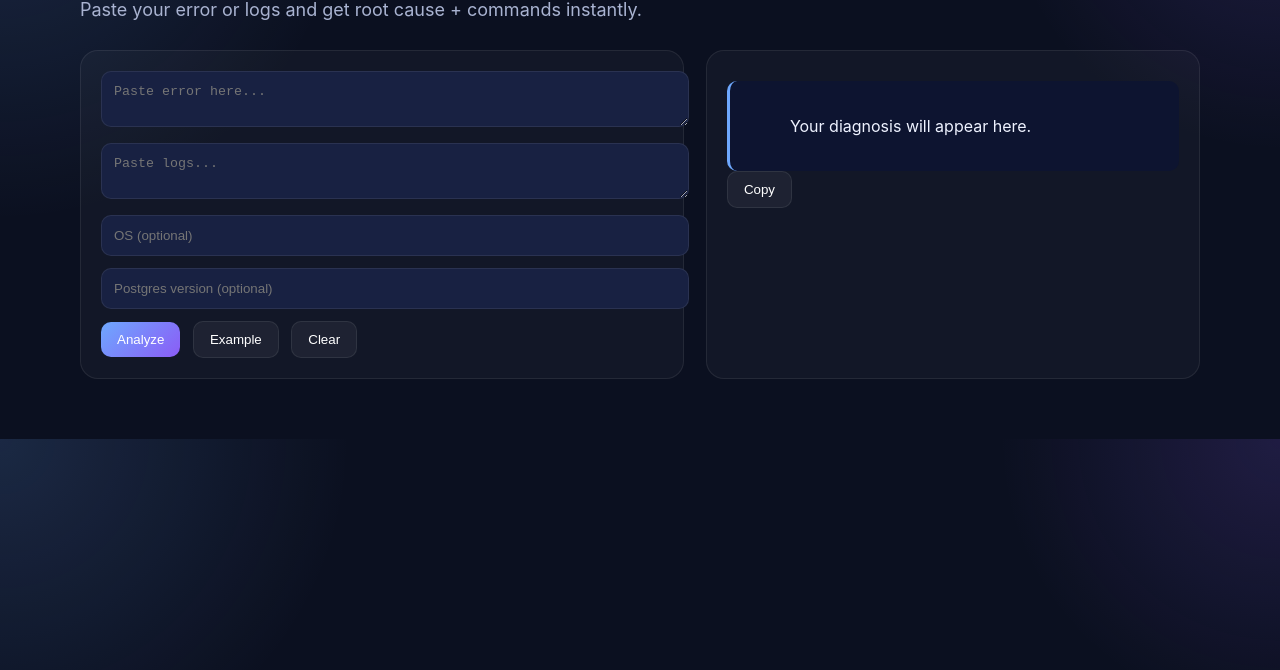
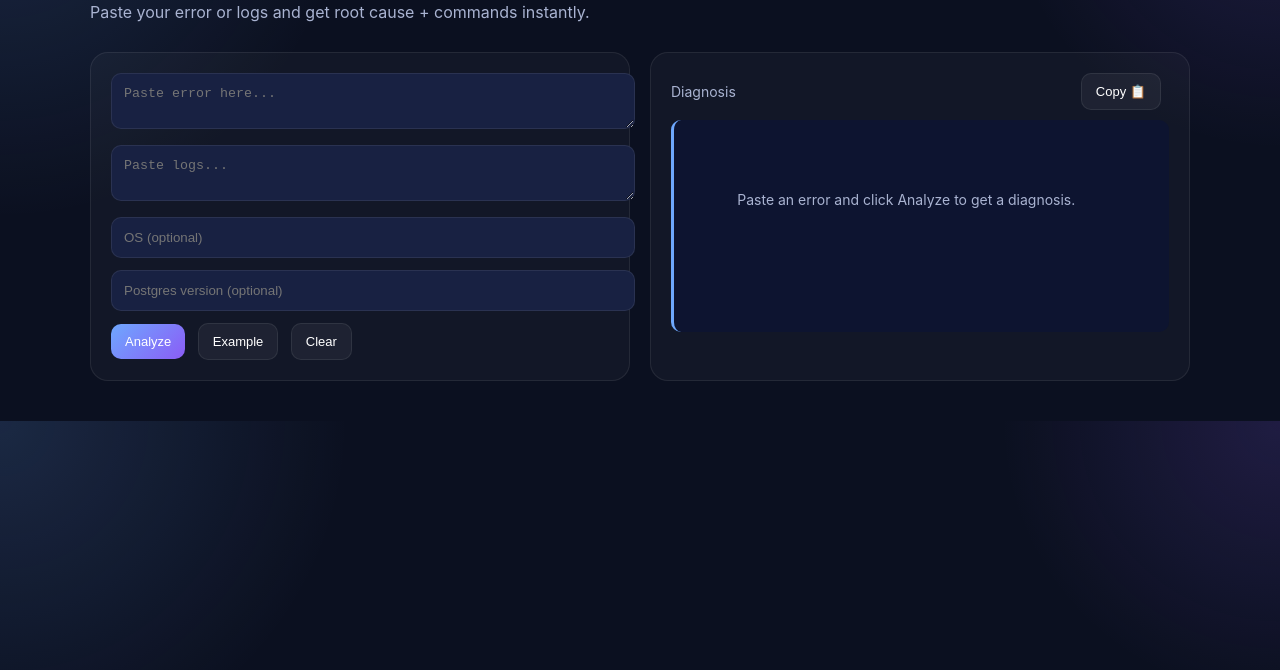
Before and after one commit to liorbedani/pgincident, a plain HTML site: page index.html in a window 1280 px wide. Shown: the part 130-800 px from the top of the page. Drawn offline with Linux system fonts and the light colour scheme.

Commit message:
UI polish + UX improvements

```diff
--- a/index.html
+++ b/index.html
@@ -16,7 +16,6 @@
       --accent: #6ea8fe;
       --accent-2: #8b5cf6;
       --success: #22c55e;
-      --shadow: 0 20px 50px rgba(0,0,0,0.35);
       --radius: 18px;
     }
 
@@ -31,26 +30,25 @@
     }
 
     .container {
-      max-width: 1120px;
+      max-width: 1100px;
       margin: 0 auto;
-      padding: 32px 20px 60px;
+      padding: 40px 20px;
     }
 
     h1 {
-      font-size: 42px;
-      margin-bottom: 10px;
+      font-size: 40px;
+      margin-bottom: 8px;
     }
 
     .subtitle {
       color: var(--muted);
-      font-size: 18px;
       margin-bottom: 30px;
     }
 
     .grid {
       display: grid;
-      grid-template-columns: 1.1fr 0.9fr;
-      gap: 22px;
+      grid-template-columns: 1fr 1fr;
+      gap: 20px;
     }
 
     .card {
@@ -71,11 +69,12 @@
     }
 
     button {
-      padding: 10px 16px;
+      padding: 10px 14px;
       border-radius: 10px;
       border: none;
       cursor: pointer;
       margin-right: 8px;
+      font-size: 13px;
     }
 
     .primary-btn {
@@ -91,12 +90,26 @@
 
     .result-box {
       margin-top: 10px;
-      padding: 15px;
+      padding: 16px;
       background: #0d1430;
       border-radius: 10px;
       border-left: 3px solid #6ea8fe;
       white-space: pre-wrap;
+      min-height: 180px;
+      line-height: 1.6;
     }
+
+    .muted {
+      color: var(--muted);
+      font-size: 14px;
+    }
+
+    .top-row {
+      display: flex;
+      justify-content: space-between;
+      align-items: center;
+    }
+
   </style>
 </head>
 
@@ -108,6 +121,7 @@
     </p>
 
     <div class="grid">
+
       <!-- INPUT -->
       <div class="card">
         <textarea id="error" placeholder="Paste error here..."></textarea>
@@ -122,21 +136,27 @@
 
       <!-- OUTPUT -->
       <div class="card">
-        <div id="result" class="result-box">
-          Your diagnosis will appear here.
+        <div class="top-row">
+          <div class="muted">Diagnosis</div>
+          <button class="secondary-btn" onclick="copyResult()">Copy 📋</button>
         </div>
 
-        <button class="secondary-btn" onclick="copyResult()">Copy</button>
+        <div id="result" class="result-box">
+          <span class="muted">
+            Paste an error and click Analyze to get a diagnosis.
+          </span>
+        </div>
       </div>
+
     </div>
   </div>
 
   <script>
     function loadExample() {
       document.getElementById("error").value =
-        'FATAL: no pg_hba.conf entry for host "10.1.2.3"';
+        'FATAL: no pg_hba.conf entry for host "10.1.2.3", user "app", database "prod", no encryption';
       document.getElementById("logs").value =
-        'FATAL: no pg_hba.conf entry...';
+        '2026-04-03 12:10:00 FATAL: no pg_hba.conf entry for host "10.1.2.3", user "app", database "prod", no encryption';
       document.getElementById("os").value = "RHEL 8";
       document.getElementById("version").value = "15";
     }
@@ -146,7 +166,8 @@
       document.getElementById("logs").value = "";
       document.getElementById("os").value = "";
       document.getElementById("version").value = "";
-      document.getElementById("result").innerText = "Cleared.";
+      document.getElementById("result").innerHTML =
+        '<span class="muted">Paste an error and click Analyze to get a diagnosis.</span>';
     }
 
     function copyResult() {
@@ -162,11 +183,11 @@
       const resultEl = document.getElementById("result");
 
       if (!error) {
-        resultEl.innerText = "Please paste error first";
+        resultEl.innerHTML = "<span class='muted'>Please paste an error first</span>";
         return;
       }
 
-      resultEl.innerHTML = "⏳ Analyzing...";
+      resultEl.innerHTML = "⏳ Analyzing incident...<br><br>This may take a few seconds";
 
       try {
         const res = await fetch("/analyze", {
@@ -178,7 +199,7 @@
         const data = await res.json();
         resultEl.innerText = data.result;
       } catch {
-        resultEl.innerText = "Error occurred";
+        resultEl.innerText = "Something went wrong. Try again.";
       }
     }
   </script>
```
